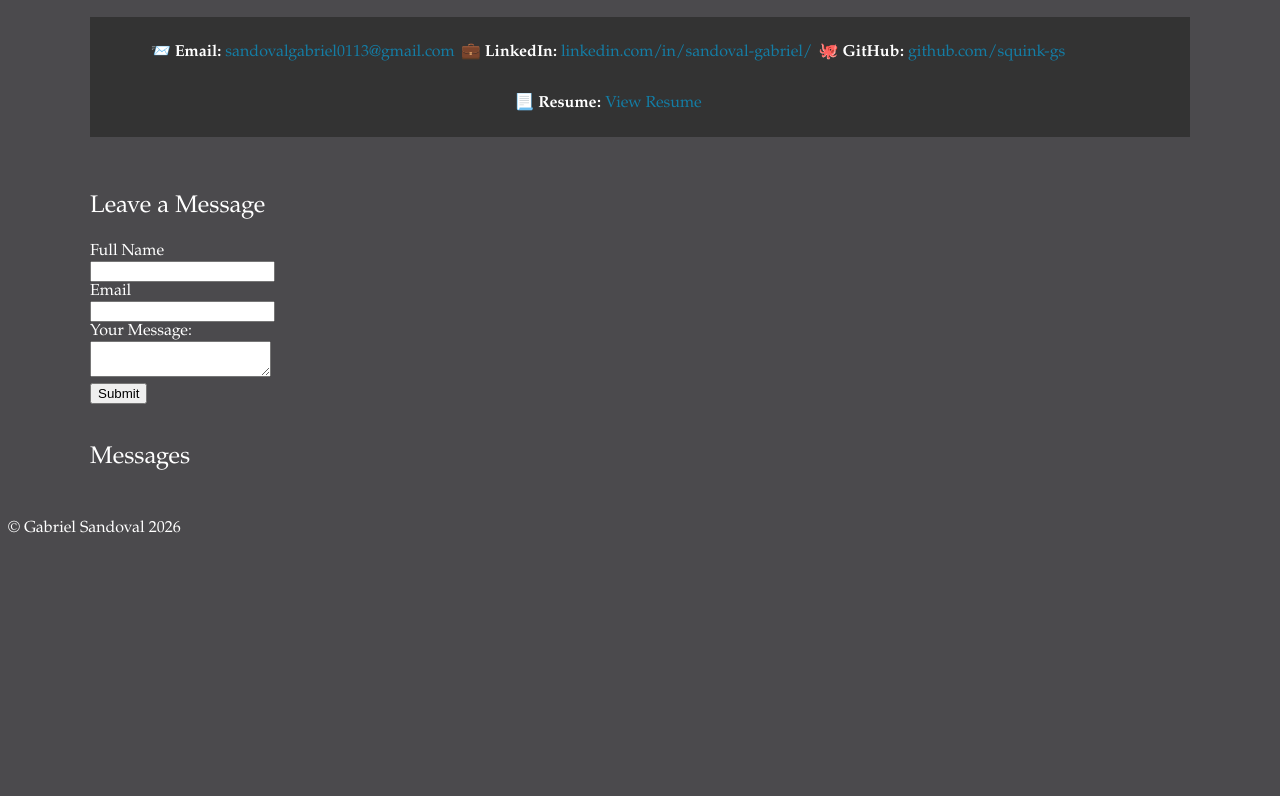
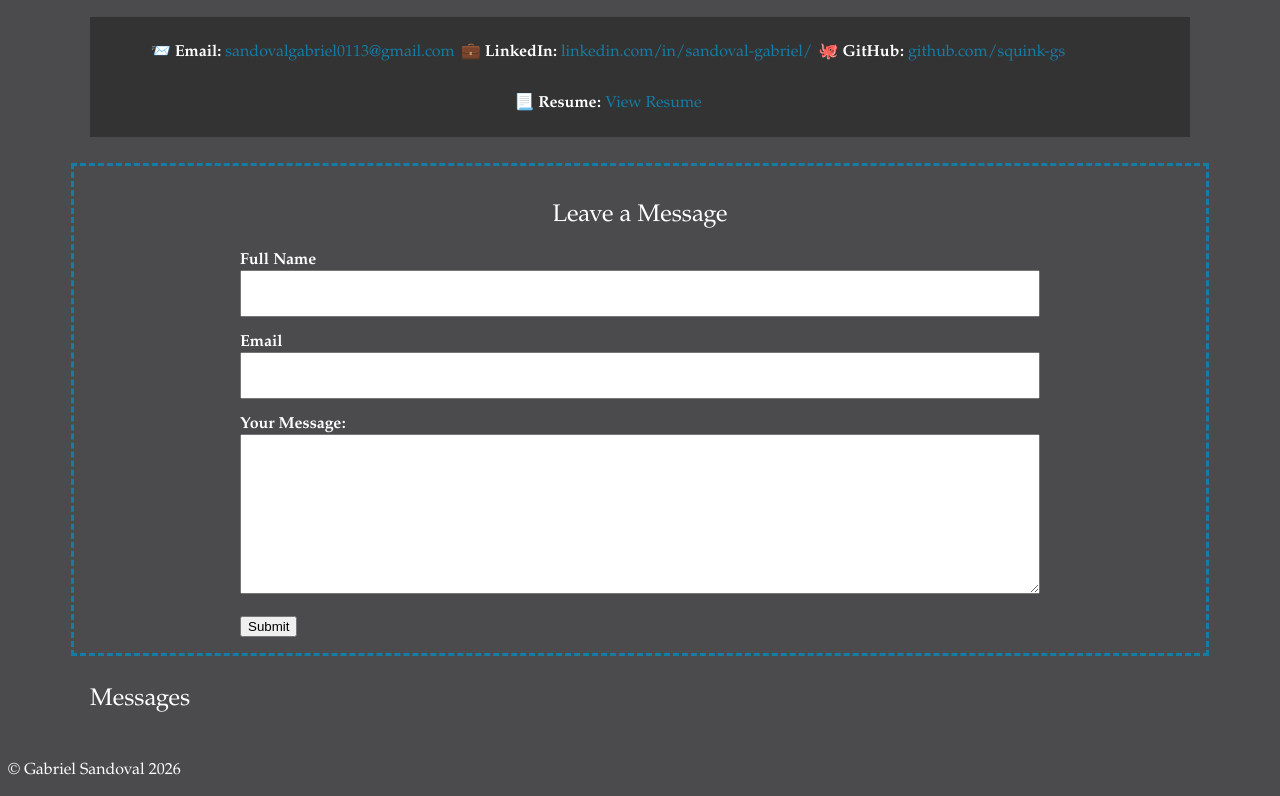
Before and after one commit to squink-gs/gabriel-sandoval-js-intro, a plain HTML site: page assignments/week-8/index.html in a window 1280 px wide. Shown: the part 3122-3918 px from the top of the page. Before the commit the page ends 3676 px from the top, so only its background shows below. Drawn offline with Linux system fonts and the light colour scheme.

Commit message:
assignment finished

```diff
--- a/assignments/week-8/css/index.css
+++ b/assignments/week-8/css/index.css
@@ -149,3 +149,39 @@ section li {
 #Connect li:nth-child(4)::marker {
     content: "📃 "
 }
+
+#Message {
+    border: 3px dashed rgb(20, 125, 165);
+    /* background-color: rgb(20, 125, 165); */
+    padding: 16px;
+}
+
+#Message h2 {
+    text-align: center;
+}
+
+
+form[name="leave_message"] {
+    max-width: 800px;
+    margin: 0 auto;
+
+}
+
+form[name="leave_message"] label {
+    font-weight: bold;
+
+}
+
+form[name="leave_message"] input,
+form[name="leave_message"] textarea {
+    width: 100%;
+    box-sizing: border-box;
+    padding: 12px;
+    margin-bottom: 16px;
+    font: inherit;
+}
+
+form[name="leave_message"] textarea {
+    min-height: 160px;
+    resize: vertical;
+}
--- a/assignments/week-8/js/index.js
+++ b/assignments/week-8/js/index.js
@@ -57,5 +57,14 @@ messageForm.addEventListener("submit", (event) => {
         <a href="mailto:${usersEmail}">${usersName}</a>
         <span>${usersMessage}</span>
     `;
+    const removeButton = document.createElement("button");
+    removeButton.innerText = "remove";
+    removeButton.setAttribute("type", "button");
+    removeButton.addEventListener("click", ()=> {
+        const entry = removeButton.parentNode;
+        entry.remove();
+    });
+    newMessage.appendChild(removeButton);
+    messageList.appendChild(newMessage);
     messageForm.reset();
 })
```
